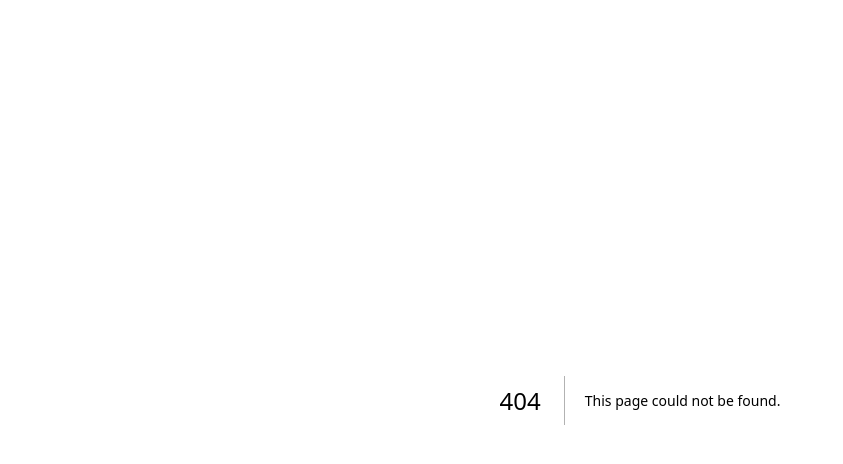
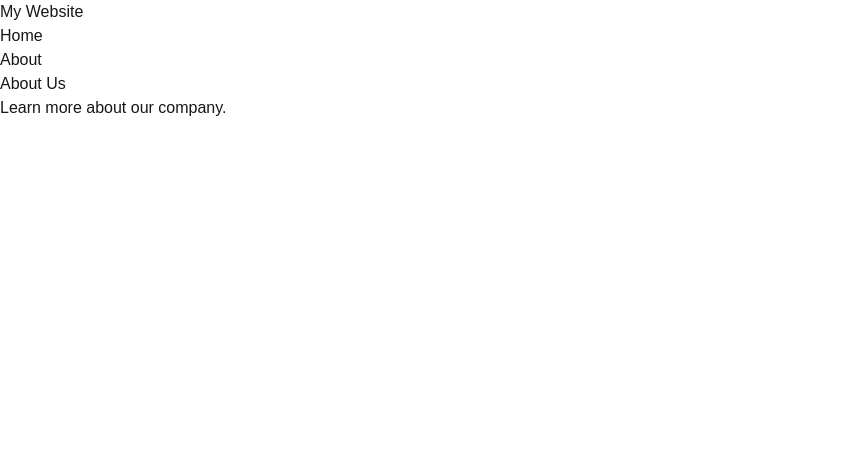
Before and after one commit to Ananta-git/nextjs-learning, a Next.js app: page /about in a window 1280 px wide. Before the commit this address had no page. Shown: the top 464 px of the page, without its empty margins (0-843 px from the left). Built offline with nearby package versions, Linux system fonts and the light colour scheme.

Commit message:
about page and link added

```diff
--- /dev/null
+++ b/src/app/about/page.tsx
@@ -0,0 +1,11 @@
+import Header from '../components/Header'
+
+export default function About(){
+    return(
+        <div>
+            <Header />
+            <h1> About Us</h1>
+            <p>Learn more about our company.</p>
+        </div>
+    )
+}
--- a/src/app/page.tsx
+++ b/src/app/page.tsx
@@ -7,7 +7,6 @@ export default function Home() {
       <Header />
       <h1>Welcome to My Website!</h1>
       <p>This is my first Next.js page.</p>
-      <button>Click Me</button>
     </div>
   )
 }
```
